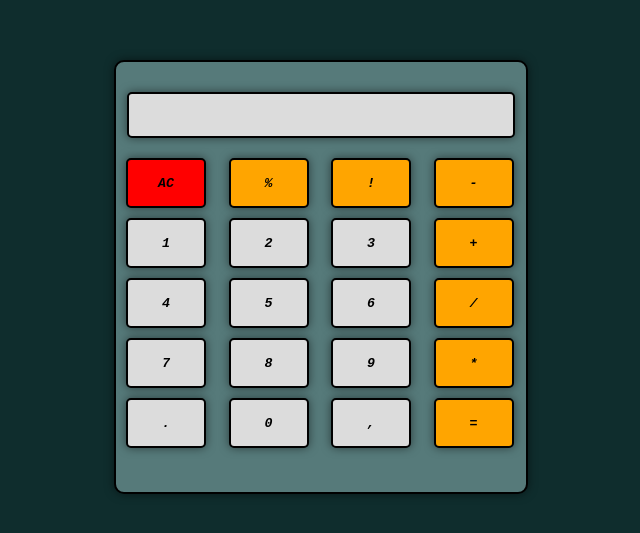
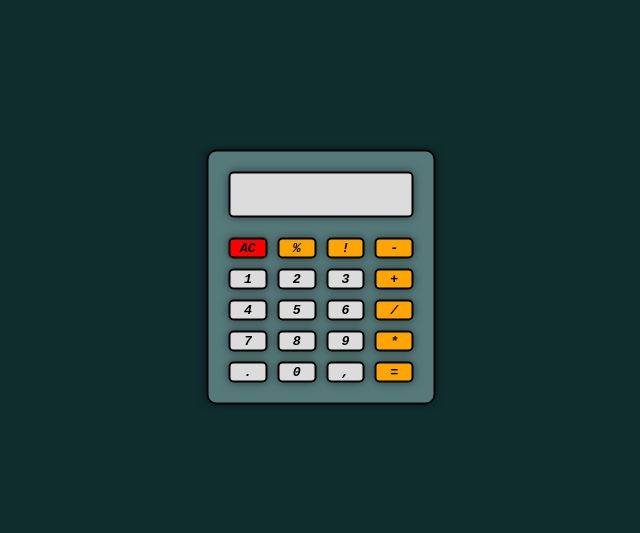
Before and after one commit to SerenEsen/Calculator, a plain HTML site: page index.html in a window 1280 px wide. Shown: the part 123-656 px from the top of the page, without its empty margins (319-959 px from the left). Drawn offline with nearby package versions, Linux system fonts and the light colour scheme; files that its build step writes are made by us from their sources.

Commit message:
Update style.scss

```diff
--- a/style.scss
+++ b/style.scss
@@ -6,18 +6,15 @@ body{
     justify-content: center;
     align-items: center;
     background-color: rgb(15, 45, 45);
+    min-height: 100vh; /* Ekranın tamamını kapla */
 }
 
 .calculator{
-    display: flex;
-    justify-content: stretch;
-    align-items: center;
     border: 2px solid;
     border-radius: 10px;
     box-shadow: 0 0 10px rgba(0, 0, 0, 0.5);
     background-color: rgb(86, 122, 122);
-    height: 400px;
-    padding-top: 30px;
+    padding: 10px;
     flex-direction: column; /* Yönü sütun olarak ayarla */
     gap:20px;
 
@@ -29,41 +26,41 @@ body{
         display: flex;
         justify-content: center;
         align-items: center;
+        gap:10px;
+        padding: 10px;
         .input-text{
-            width: 380px;
+            width: 100%;
+            max-width: 380px;
             height: 40px;
             border-radius: 5px;
             border: 2px solid;
             box-shadow: 0 0 10px rgba(0, 0, 0, 0.5);
-        background-color: gainsboro;
+            background-color: gainsboro;
 
           }
     }
     .buttons{
+        display: grid;
         justify-content: center;
         align-items: center;
-        width: 400px;
-        display: grid;
+        padding: 10px;
+
         grid-template-columns: repeat(4, 1fr); /* 4 sütun oluşturur */
         gap: 10px; /* Butonlar arasına boşluk ekler */
-        padding-left: 10px;
-        //flex-wrap: wrap;
         .operator{
           background-color: orange;
         }
         .operatorAC{
-          //flex: 0 0 calc(50% - 5px);
-          flex-grow: 3; //Boş alanı kapla
           background-color: red;
         }
     }
 
 }
 button{
-    //flex-grow: 1; /* Butonların eşit büyüklükte yayılmasını sağlar */
+    flex-grow: 1; /* Butonların eşit büyüklükte yayılmasını sağlar */
     border-radius: 5px;
-    height: 50px;
-    width: 80px;
+    //height: 50px;
+    //width: 80px;
     border: 2px solid;
     box-shadow: 0 0 10px rgba(0, 0, 0, 0.5);
     font-style: italic;
```
